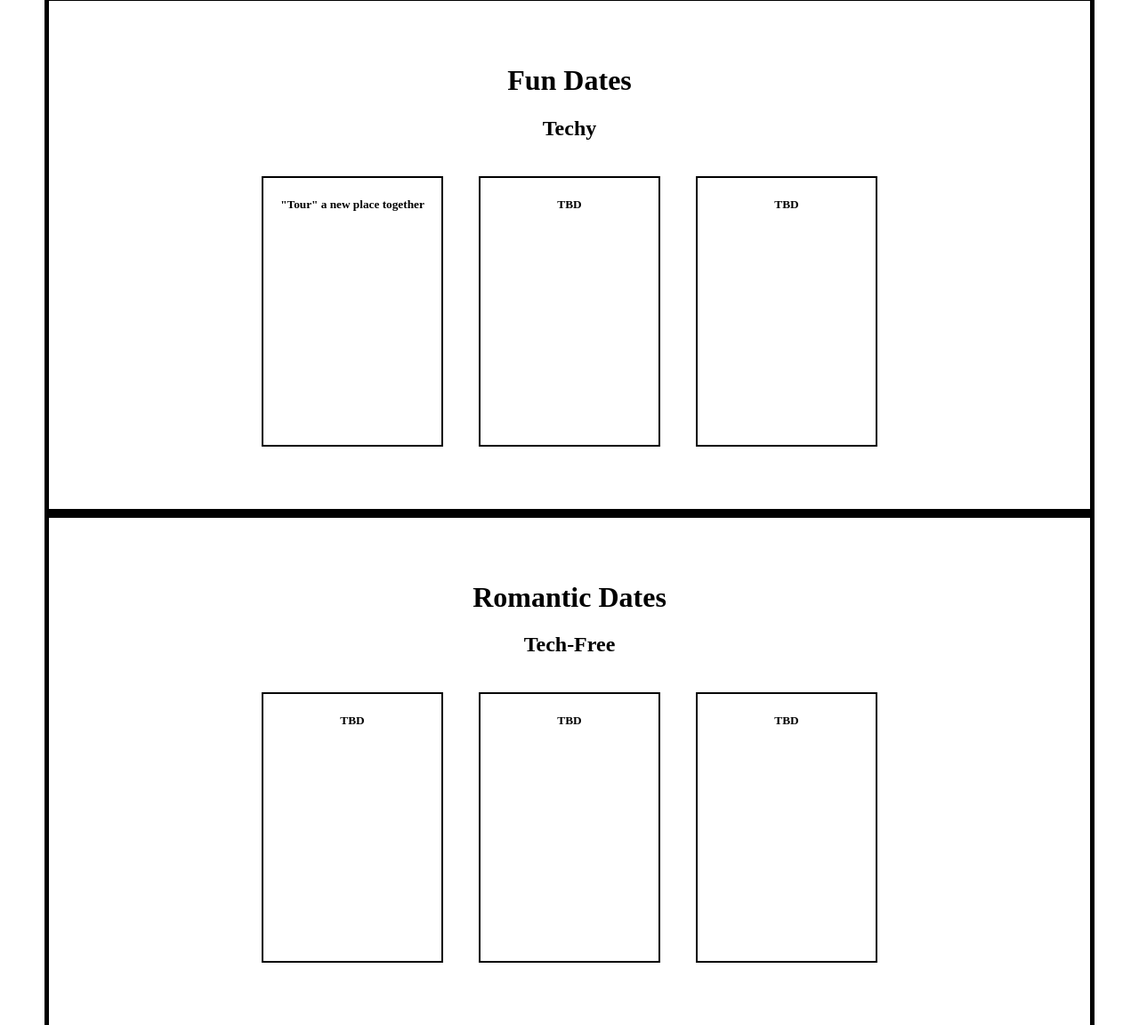
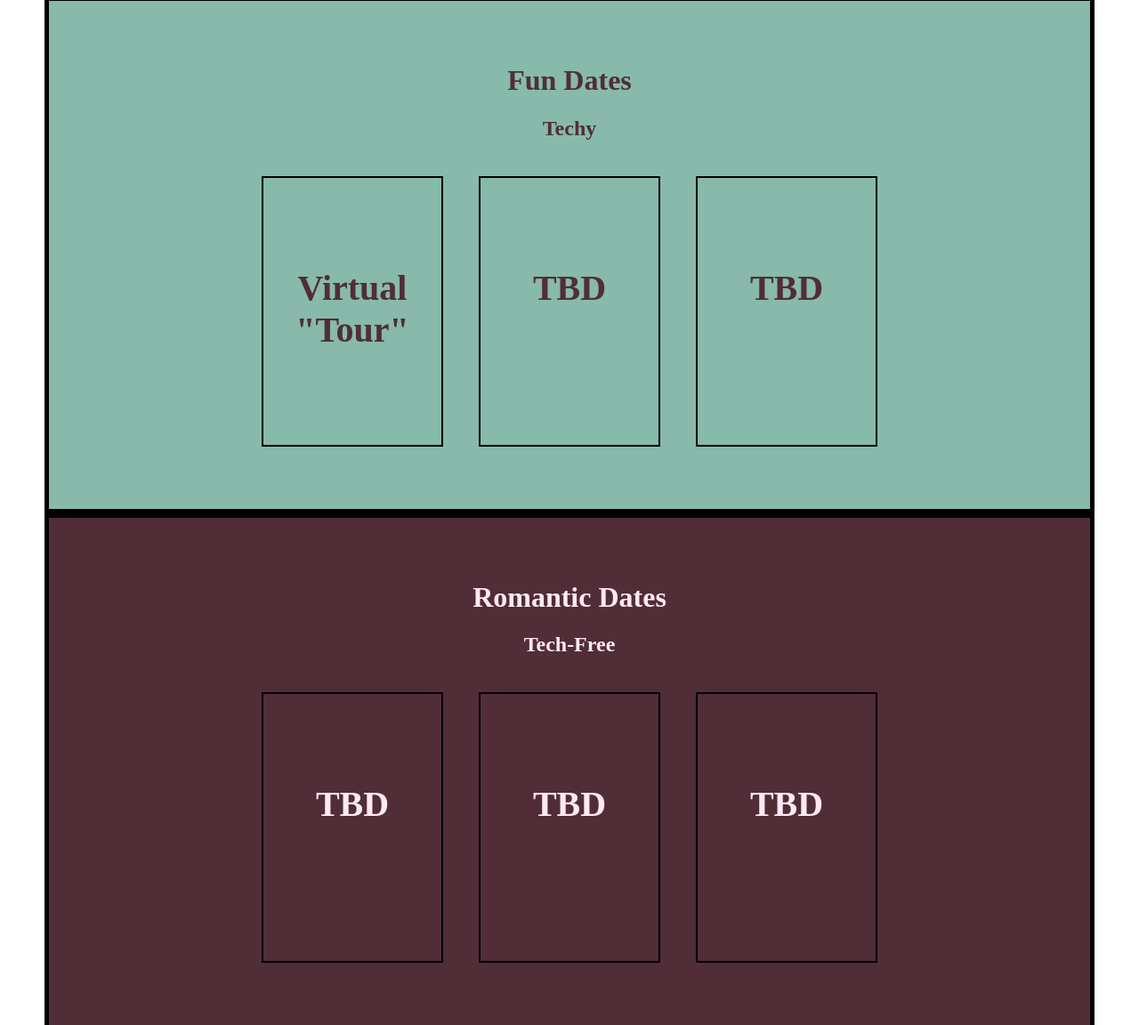
Before and after one commit to ajudd2020/datenightideas, a plain HTML site: page index.html in a window 1280 px wide. Shown: the part 1003-2155 px from the top of the page at 89% size. Drawn offline with Linux system fonts and the light colour scheme.

Commit message:
added styling

```diff
--- a/index.html
+++ b/index.html
@@ -55,7 +55,7 @@
             <h2>Techy</h2>
             <div class="ideas">
                 <div class="ideaCard">
-                    <h5>"Tour" a new place together</h5>
+                    <h5>Virtual "Tour"</h5>
                 </div>
                 <div class="ideaCard">
                     <h5>TBD</h5>
--- a/styles/style.css
+++ b/styles/style.css
@@ -11,23 +11,48 @@ header {
     align-items: center;
 }
 .ideaCard {
-    height: 300px;
-    width: 200px;
-    margin: 20px;
+    height: 200px;
+    width: 150px;
+    margin-right: 2px;
+    margin-left: 2px;
     border: 2px black solid;
+}
+.ideaCard h5 {
+    margin-top: 60px;
+    font-size: 20px;
 }
 .category {
     padding: 50px;
 }
 .funTechFree {
+    background-color: #512D38;
+    color:#FFE9F3;
     border: 5px black solid;
 }
 .funTechy {
+    background-color: #87bAAb;
+    color:#512D38;
     border: 5px black solid;
 }
 .romanticTechFree {
+    background-color: #512D38;
+    color:#FFE9F3;
     border: 5px black solid;
 }
 .romanticTechy {
+    background-color: #87baab;
+    color:#512D38;
     border: 5px black solid;
 }
+@media only screen and (min-width: 720px) {
+    .ideaCard {
+        height: 300px;
+        width: 200px;
+        margin: 20px;
+        border: 2px black solid;
+    }
+    .ideaCard h5 {
+        margin-top: 100px;
+        font-size: 40px;
+    }
+}
```
